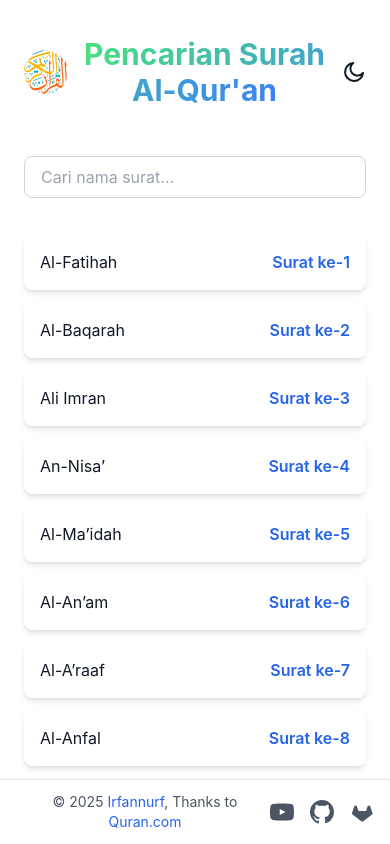
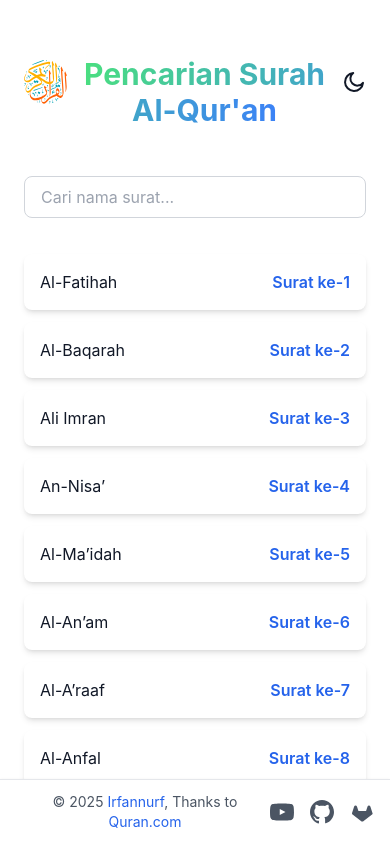
Before and after one commit to irfannur/surahquran, a Vue app: page / in a window 390 px wide. Shown: the top 844 px of the page. Built offline with nearby package versions, Linux system fonts and the light colour scheme.

Commit message:
margin mobile

```diff
--- a/src/App.vue
+++ b/src/App.vue
@@ -12,7 +12,7 @@
         </div>
 
         <!-- Judul -->
-        <div class="text-3xl font-bold text-center flex-1 p-3">
+        <div class="text-3xl font-bold text-center flex-1 p-3 mt-5 md:mt-0">
           <span class="bg-clip-text text-transparent bg-gradient-to-r from-green-400 to-blue-500">
             Pencarian Surah Al-Qur'an
           </span>
@@ -79,13 +79,14 @@
   <footer
     class="pl-5 fixed bottom-0 left-0 w-full flex justify-between items-center py-3 bg-white dark:bg-gray-800 border-t border-gray-200 dark:border-gray-700 text-gray-600 dark:text-gray-400 text-sm shadow">
     <div class="text-center">
-      © 2025 <a href="https://github.com/irfannur" target="_blank"
-        class="text-blue-600 dark:text-blue-400 hover:underline">Irfannurf</a>, Thanks to <a href="https://quran.com"
+      © 2025 <span
+        class="text-blue-600 dark:text-blue-400 hover:underline">Irfannurf</span>, Thanks to <a href="https://quran.com"
         target="_blank" class="text-blue-600 dark:text-blue-400 hover:underline">Quran.com</a>
     </div>
     <div class="flex space-x-4 pr-4">
       <!-- YouTube Icon -->
-      <a href="https://www.youtube.com/@RockyDrive" target="_blank" class="text-gray-600 dark:text-gray-400 hover:text-red-600">
+      <a href="https://www.youtube.com/@RockyDrive" target="_blank"
+        class="text-gray-600 dark:text-gray-400 hover:text-red-600">
         <svg xmlns="http://www.w3.org/2000/svg" class="h-6 w-6" fill="currentColor" viewBox="0 0 24 24">
           <path
             d="M23.498 6.186a2.99 2.99 0 00-2.105-2.11C19.5 3.5 12 3.5 12 3.5s-7.5 0-9.393.576a2.99 2.99 0 00-2.105 2.11C0 8.08 0 12 0 12s0 3.92.502 5.814a2.99 2.99 0 002.105 2.11C4.5 20.5 12 20.5 12 20.5s7.5 0 9.393-.576a2.99 2.99 0 002.105-2.11C24 15.92 24 12 24 12s0-3.92-.502-5.814zM9.75 15.02V8.98L15.5 12l-5.75 3.02z" />
```
